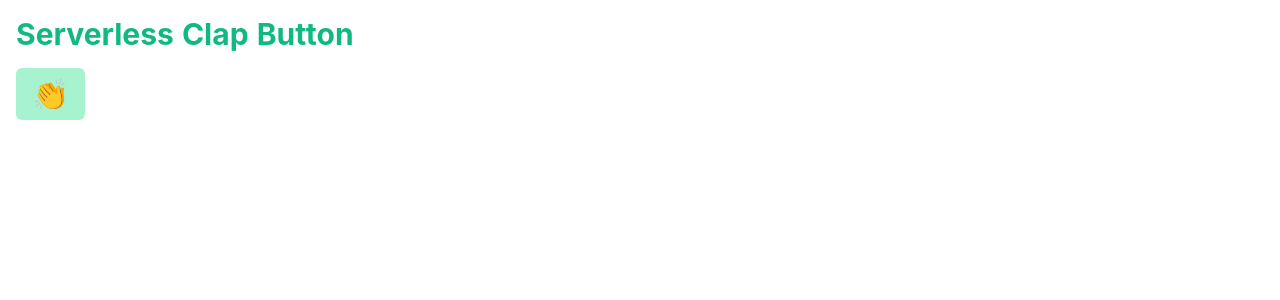
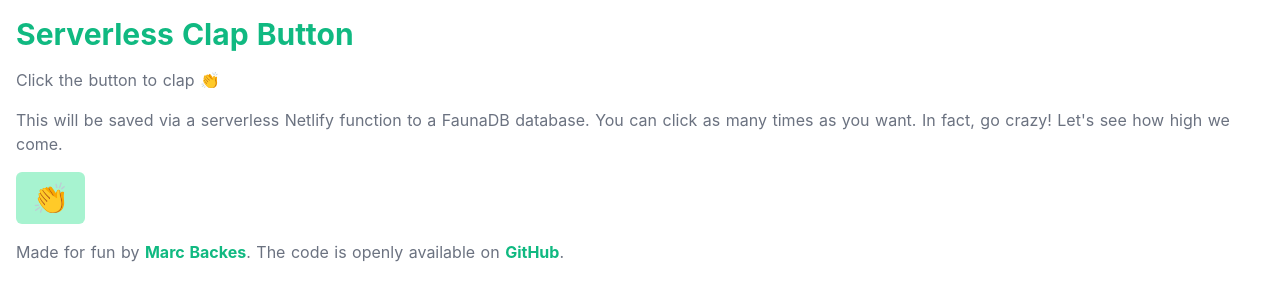
Before and after one commit to themarcba/nuxt-netlify-function-demo, a Nuxt app: page / in a window 1280 px wide. Shown: the top 300 px of the page. Built offline with nearby package versions, Linux system fonts and the light colour scheme; no server answers.

Commit message:
added some simple security

```diff
--- a/pages/index.vue
+++ b/pages/index.vue
@@ -1,6 +1,31 @@
 <template>
   <div class="claps m-4">
     <h1 class="text-3xl font-bold text-green-500">Serverless Clap Button</h1>
+    <p class="text-gray-500 mt-4">Click the button to clap 👏</p>
+    <p class="text-gray-500 mt-4">
+      This will be saved via a serverless Netlify function to a FaunaDB
+      database. You can click as many times as you want. In fact, go crazy!
+      Let's see how high we come.
+    </p>
+
     <clap-button id="demo-clap-button" />
+    <p class="text-gray-500">
+      Made for fun by
+      <a
+        href="https://twitter.com/themarcba"
+        class="font-bold text-green-500 hover:underline"
+      >
+        Marc Backes</a
+      >. The code is openly available on
+      <a
+        href="https://github.com/themarcba/nuxt-netlify-function-demo"
+        class="font-bold text-green-500 hover:underline"
+      >
+        GitHub</a
+      >.
+    </p>
+    <ul>
+      <li><a href="http://"></a></li>
+    </ul>
   </div>
 </template>
```
Also changed, not shown: 1 other file (tests, documents, lock files or other folders).
